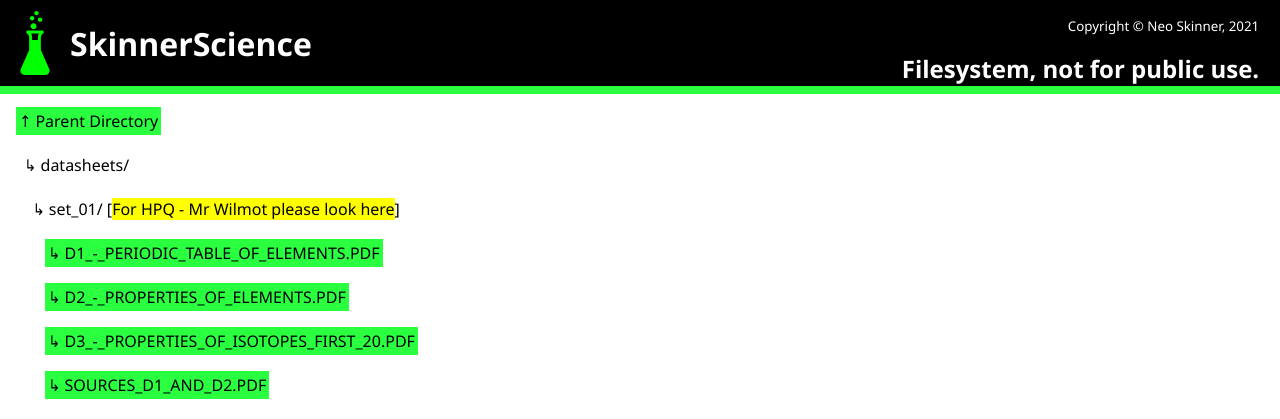
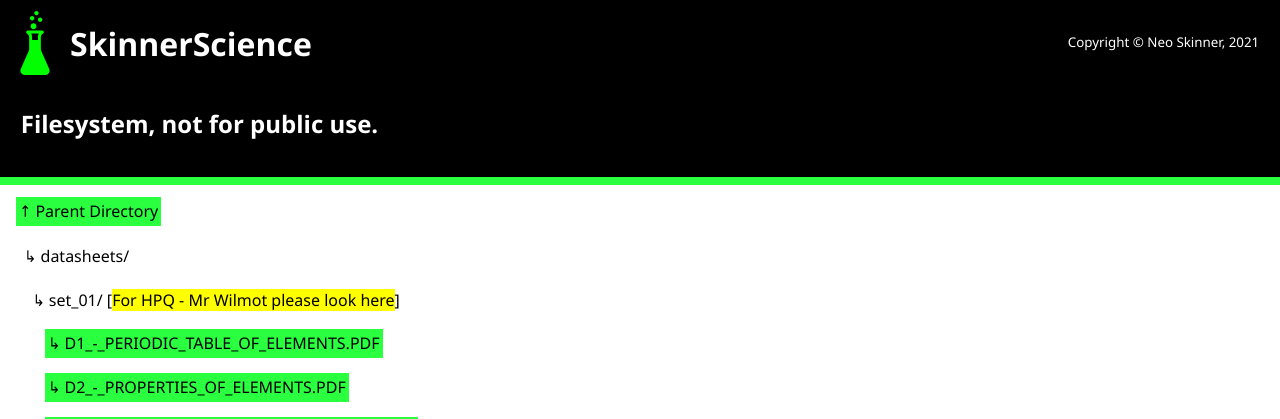
Before and after one commit to SkinnerMedia/SkinnerScience, a PHP site: page /files/index.html in a window 1280 px wide. Shown: the top 419 px of the page. Run offline with PHP 8.4, Linux system fonts and the light colour scheme.

Commit message:
Navigation Update

```diff
--- a/stylesheet.css
+++ b/stylesheet.css
@@ -129,6 +129,28 @@
     background-color: #0dd621;
 }
 
+@media screen and (max-width: 1380px) {
+    nav {
+        float: none;
+        margin-top: 0;
+    }
+
+    nav ul {
+        flex-wrap: wrap;
+    }
+
+    nav ul li {
+        margin-left: 1.3em;
+        margin-top: .8em;
+        margin-bottom: .8em;
+    }
+
+    nav p {
+        float: right;
+        margin-top: -8vh;
+    }
+}
+
 .home {
     display: flex;
     justify-content: space-between;
```
